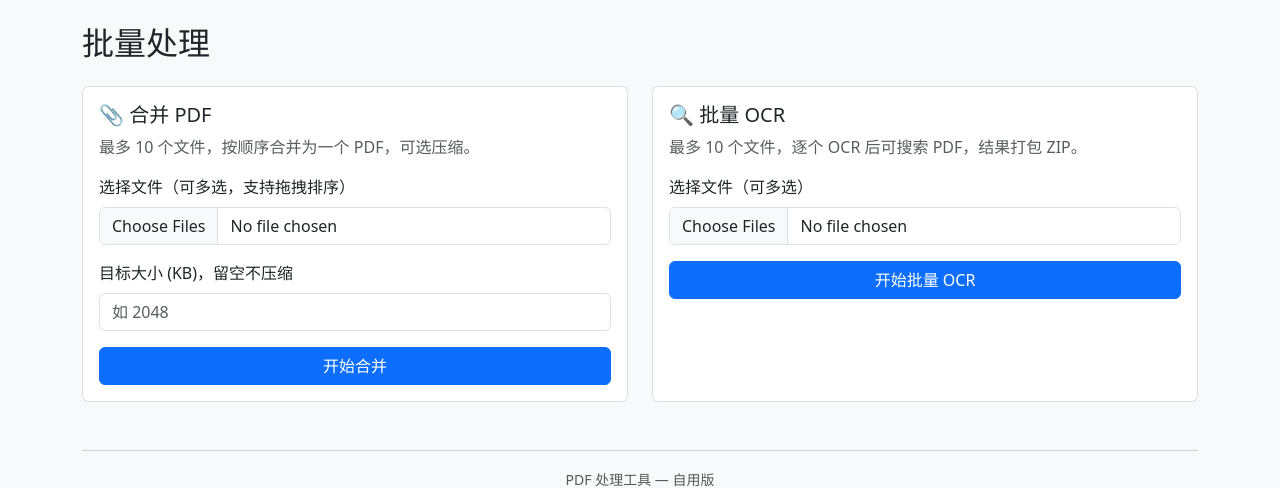
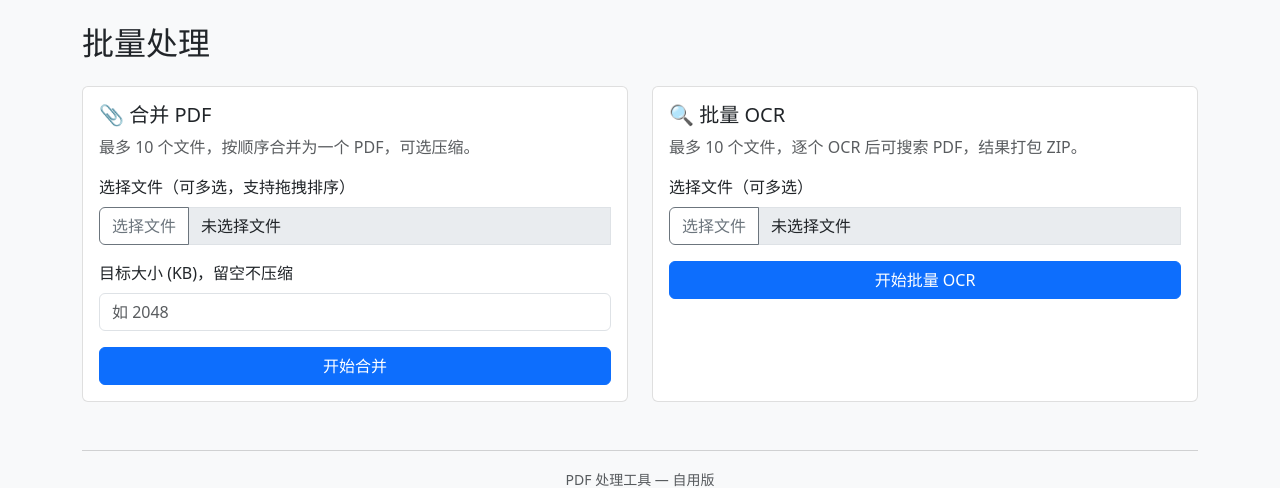
Before and after one commit to liuwanshi/pdf_tool, a Flask app: page /batch in a window 1280 px wide. Shown: the part 56-544 px from the top of the page. Run offline with Flask 3, Linux system fonts and the light colour scheme.

Commit message:
feat: custom file selector with dynamic status text
- Hidden native file input, triggered by styled button
- Status text shows '未选择文件' / '已选择 N 个文件'
- Updates dynamically as files are added/removed

```diff
--- a/templates/batch.html
+++ b/templates/batch.html
@@ -13,9 +13,13 @@
                 <p class="card-text text-muted">最多 10 个文件，按顺序合并为一个 PDF，可选压缩。</p>
                 <form class="batch-form" data-task-type="merge">
                     <div class="mb-3">
-                        <label class="form-label">选择文件（可多选，支持拖拽排序） <span class="file-count text-muted small"></span></label>
-                        <input type="file" class="form-control" name="files" multiple
-                               accept=".pdf,.png,.jpg,.jpeg,.bmp,.tiff">
+                        <label class="form-label">选择文件（可多选，支持拖拽排序）</label>
+                        <div class="input-group">
+                            <button type="button" class="btn btn-outline-secondary file-pick-btn">选择文件</button>
+                            <span class="form-control file-status-text" style="background:#e9ecef;">未选择文件</span>
+                            <input type="file" class="d-none" name="files" multiple
+                                   accept=".pdf,.png,.jpg,.jpeg,.bmp,.tiff">
+                        </div>
                     </div>
                     <div class="mb-3">
                         <label class="form-label">目标大小 (KB)，留空不压缩</label>
@@ -36,9 +40,13 @@
                 <p class="card-text text-muted">最多 10 个文件，逐个 OCR 后可搜索 PDF，结果打包 ZIP。</p>
                 <form class="batch-form" data-task-type="batch_ocr">
                     <div class="mb-3">
-                        <label class="form-label">选择文件（可多选） <span class="file-count text-muted small"></span></label>
-                        <input type="file" class="form-control" name="files" multiple
-                               accept=".pdf,.png,.jpg,.jpeg,.bmp,.tiff">
+                        <label class="form-label">选择文件（可多选）</label>
+                        <div class="input-group">
+                            <button type="button" class="btn btn-outline-secondary file-pick-btn">选择文件</button>
+                            <span class="form-control file-status-text" style="background:#e9ecef;">未选择文件</span>
+                            <input type="file" class="d-none" name="files" multiple
+                                   accept=".pdf,.png,.jpg,.jpeg,.bmp,.tiff">
+                        </div>
                     </div>
                     <div class="sortable-list mb-3" id="batch-ocr-file-list"></div>
                     <button type="submit" class="btn btn-primary w-100">开始批量 OCR</button>
@@ -65,15 +73,22 @@ document.querySelectorAll('.batch-form').forEach(form => {
     let accumulatedFiles = [];
     const fileNameSet = new Set();  // 快速去重
 
+    // 自定义文件选择器按钮 → 触发隐藏的 input
+    const pickBtn = form.querySelector('.file-pick-btn');
+    const statusText = form.querySelector('.file-status-text');
+    if (pickBtn && fileInput) {
+        pickBtn.addEventListener('click', () => fileInput.click());
+    }
+
     // 渲染文件列表
     function renderFileList() {
         if (!listEl) return;
         listEl.innerHTML = '';
 
-        // 更新标签中的文件计数
-        const countEl = form.querySelector('.file-count');
-        if (countEl) {
-            countEl.textContent = accumulatedFiles.length > 0 ? `(${accumulatedFiles.length} 个文件)` : '';
+        // 更新状态文字
+        if (statusText) {
+            const n = accumulatedFiles.length;
+            statusText.textContent = n > 0 ? `已选择 ${n} 个文件` : '未选择文件';
         }
 
         if (accumulatedFiles.length === 0) return;
```
